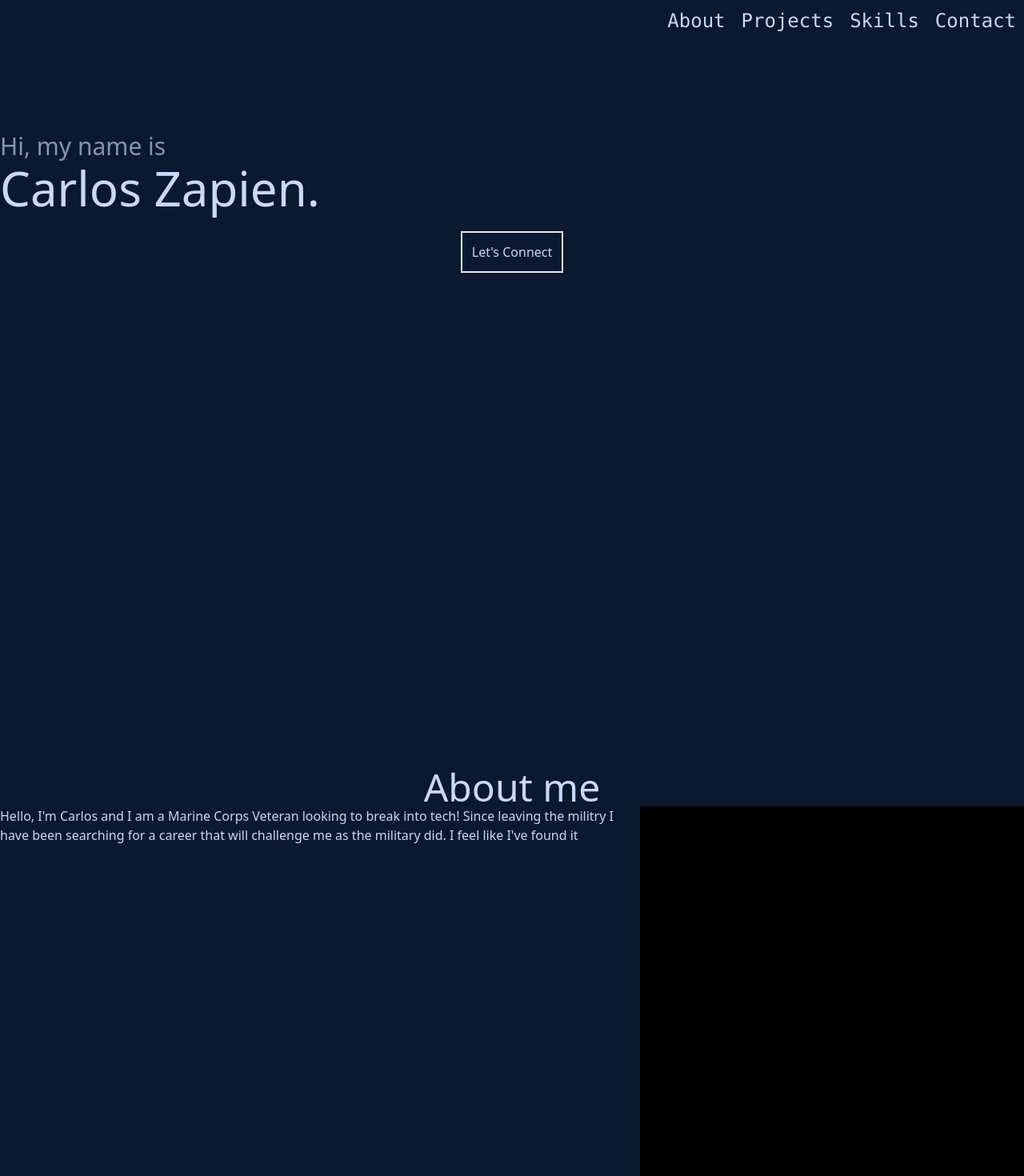
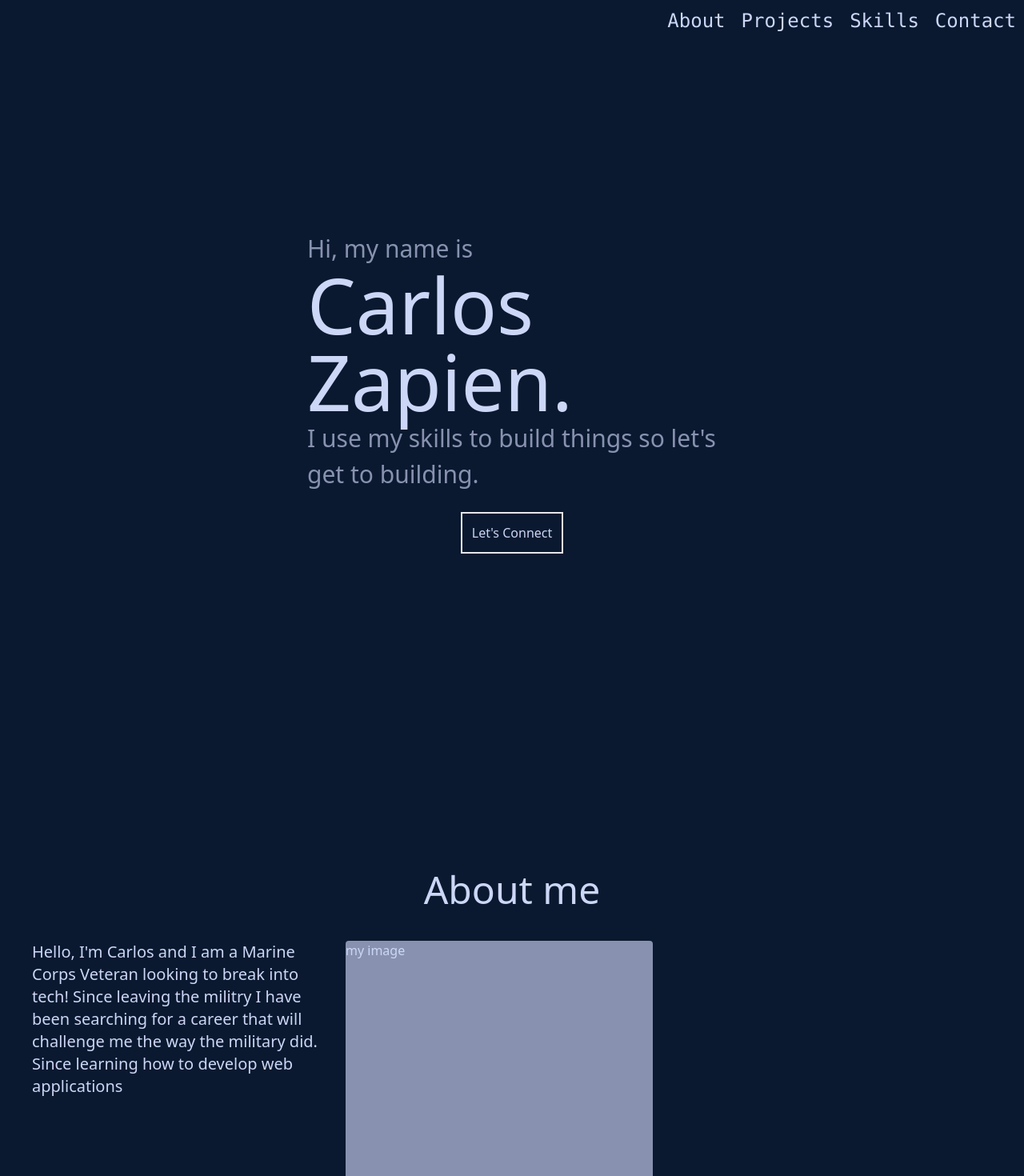
Before and after one commit to cgzapien/carloszapien-portfolio, a React (Create React App) app: page / in a window 1280 px wide. Shown: the top 1470 px of the page at 80% size. Built offline with nearby package versions, Linux system fonts and the light colour scheme.

Commit message:
styling updates

```diff
--- a/src/components/About.js
+++ b/src/components/About.js
@@ -5,9 +5,13 @@ const About = () => {
   return (
     <div id="about" className="h-screen">
       <h1 className="text-5xl text-center" id="aboutme">About me</h1>
-      <div className=" flex">
-        <p className=" ">Hello, I'm Carlos and I am a Marine Corps Veteran looking to break into tech! Since leaving the militry I have been searching for a career that will challenge me as the military did. I feel like I've found it  </p>
-        <div className=" bg-black bg-cover p-60 rounded-[4px]" id="image"></div>
+      <div className=" flex p-10 space-x-2">
+        <p className=" break-normal text-xl w-96">Hello, I'm Carlos and I am a Marine Corps Veteran looking to break into tech! Since leaving the militry I have been searching for a career that will challenge me the way the military did. Since learning how to develop web applications</p>
+        <div className=" bg-[#8892b0] h-80 w-96 rounded-[4px]" id="image">
+          <h1>
+            my image
+          </h1>
+        </div>
 
       </div>
     </div>
--- a/src/components/Contact.js
+++ b/src/components/Contact.js
@@ -12,10 +12,10 @@ export default function Contact(){
           Contact
         </h1>
       <ul className="flex justify-center">
-        <li><a href="https://www.linkedin.com/in/carlos-zapien/" target="_blank"rel="noreferrer"><FontAwesomeIcon icon={faLinkedin} size="4x" className="hover:text-[#8892b0] p-[10px]" /></a></li>
-        <li><a href="mailto:zapiencg@gmail.com"><FontAwesomeIcon icon={faPaperPlane} size="4x" className="hover:text-[#8892b0] p-[10px]" /></a></li>
-        <li><a href="https://github.com/cgzapien" target="_blank"rel="noreferrer"><FontAwesomeIcon icon={faGithub} size="4x" className="hover:text-[#8892b0] p-[10px]" /></a></li>
-        <li><a href="https://docs.google.com/document/d/1ec7zxD2KeokhuIRpxt4B-pDIcrtzM137eFhyLociD6w/edit?usp=sharing" target="_blank" rel="noreferrer"><FontAwesomeIcon icon={faGoogle} size="4x" className="hover:text-[#8892b0] p-[10px]" /></a></li>
+        <li><a href="https://www.linkedin.com/in/carlos-zapien/" target="_blank"rel="noreferrer"><FontAwesomeIcon icon={faLinkedin} size="4x" className="hover:text-[#64ffda] p-[10px]" /></a></li>
+        <li><a href="mailto:zapiencg@gmail.com"><FontAwesomeIcon icon={faPaperPlane} size="4x" className="hover:text-[#64ffda] p-[10px]" /></a></li>
+        <li><a href="https://github.com/cgzapien" target="_blank"rel="noreferrer"><FontAwesomeIcon icon={faGithub} size="4x" className="hover:text-[#64ffda] p-[10px]" /></a></li>
+        <li><a href="https://docs.google.com/document/d/1ec7zxD2KeokhuIRpxt4B-pDIcrtzM137eFhyLociD6w/edit?usp=sharing" target="_blank" rel="noreferrer"><FontAwesomeIcon icon={faGoogle} size="4x" className="hover:text-[#64ffda] p-[10px]" /></a></li>
       </ul>
     </div>
   )
--- a/src/components/Footer.js
+++ b/src/components/Footer.js
@@ -4,7 +4,7 @@ export default function Footer(){
   return (
     <div id="footer" className="p-[20px] font-mono">
       <p className="text-center">Designed using React &#38; Tailwind CSS</p>
-      <p className="text-center">Built by Carlos Zapien</p>
+      <p className="text-center">Built by Carlos Zapien &#174; 2022</p>
     </div>
   )
 }
--- a/src/components/Main.js
+++ b/src/components/Main.js
@@ -3,13 +3,13 @@ import React from "react";
 export default function Main(){
   return (
     <div className=" h-screen text-center">
-      <div className=" text-left m-auto">
+      <div className=" text-left w-fit" id="heading">
         <h1 className="text-[#8892b0] text-[30px]">Hi, my name is</h1>
-        <h1 className="text-6xl">Carlos Zapien.</h1>
-
+        <h1 className="text-8xl">Carlos Zapien.</h1>
+        <h1 className="text-[#8892b0] text-[30px] break-normal">I use my skills to build things so let's get to building.</h1>
       </div>
       <br/>
-      <button className=" border-2 p-3 hover:text-[#64ffda] hover:border-[#64ffda]"><a href="mailto:zapiencg@gmail.com">Let's Connect</a></button>
+      <a href="mailto:zapiencg@gmail.com"><button className=" border-2 p-3 hover:text-[#64ffda] hover:border-[#64ffda]">Let's Connect</button></a>
     </div>
   )
 }
--- a/src/components/Navbar.js
+++ b/src/components/Navbar.js
@@ -12,7 +12,7 @@ const NavBar = () => {
         to="about"
         spy={true}
         smooth={true}
-        offset={0}
+        offset={-15}
         duration= {500}
       >
         About
@@ -23,7 +23,7 @@ const NavBar = () => {
         to="projects"
         spy={true}
         smooth={true}
-        offset={0}
+        offset={-15}
         duration= {500}
       >
         Projects
@@ -34,7 +34,7 @@ const NavBar = () => {
         to="skills"
         spy={true}
         smooth={true}
-        offset={0}
+        offset={-15}
         duration= {500}
       >
         Skills
@@ -45,7 +45,7 @@ const NavBar = () => {
         to="contact"
         spy={true}
         smooth={true}
-        offset={0}
+        offset={-15}
         duration= {500}
       >
         Contact
--- a/src/components/ProjectOne.js
+++ b/src/components/ProjectOne.js
@@ -22,8 +22,8 @@ export default function ProjectOne() {
           <li className=" p-[5px]">CSS</li>
         </ul>
         <div>
-          <a className=" p-[5px]  hover:text-[#64ffda]" href="https://github.com/cgzapien" target="_blank" rel="noreferrer"><FontAwesomeIcon size="lg" icon={faGithub} /></a>
-          <a className=" p-[5px]" href="https://github.com/cgzapien" target="_blank" rel="noreferrer"><FontAwesomeIcon size="lg" icon={faFile}/></a>
+          <a className=" p-[5px] hover:text-[#64ffda]" href="https://github.com/cgzapien" target="_blank" rel="noreferrer"><FontAwesomeIcon size="lg" icon={faGithub} /></a>
+          <a className=" p-[5px] hover:text-[#64ffda]" href="https://github.com/cgzapien" target="_blank" rel="noreferrer"><FontAwesomeIcon size="lg" icon={faFile}/></a>
         </div>
       </div>
     </div>
--- a/src/components/ProjectThree.js
+++ b/src/components/ProjectThree.js
@@ -22,8 +22,8 @@ export default function ProjectThree() {
           <li className=" p-[5px]">CSS</li>
         </ul>
         <div>
-          <a className=" p-[5px]" href="https://github.com/cgzapien" target="_blank" rel="noreferrer"><FontAwesomeIcon size="lg" icon={faGithub} /></a>
-          <a className=" p-[5px]" href="https://github.com/cgzapien" target="_blank" rel="noreferrer"><FontAwesomeIcon size="lg" icon={faFile}/></a>
+          <a className=" p-[5px] hover:text-[#64ffda]" href="https://github.com/cgzapien" target="_blank" rel="noreferrer"><FontAwesomeIcon size="lg" icon={faGithub} /></a>
+          <a className=" p-[5px] hover:text-[#64ffda]" href="https://github.com/cgzapien" target="_blank" rel="noreferrer"><FontAwesomeIcon size="lg" icon={faFile}/></a>
         </div>
       </div>
     </div>
--- a/src/components/ProjectTwo.js
+++ b/src/components/ProjectTwo.js
@@ -21,8 +21,8 @@ export default function ProjectTwo() {
           <li className=" p-[5px]">Tailwind</li>
         </ul>
         <div>
-          <a className=" p-[5px]" href="https://github.com/cgzapien"><FontAwesomeIcon size="lg" icon={faGithub} /></a>
-          <a className=" p-[5px]" href="https://github.com/cgzapien"><FontAwesomeIcon size="lg" icon={faFile}/></a>
+          <a className=" p-[5px] hover:text-[#64ffda]" href="https://github.com/cgzapien"><FontAwesomeIcon size="lg" icon={faGithub} /></a>
+          <a className=" p-[5px] hover:text-[#64ffda]" href="https://github.com/cgzapien"><FontAwesomeIcon size="lg" icon={faFile}/></a>
         </div>
       </div>
       <div className=" w-fit m-0" id="projectimage">
--- a/src/components/Skills.js
+++ b/src/components/Skills.js
@@ -10,7 +10,7 @@ export default function Skills(){
        <h1 style={{fontSize: "50px", textAlign: "center"}}>
           Skills I've Learned
       </h1>
-      <div className="flex justify-evenly p-5">
+      <div className="flex justify-evenly p-7">
         <div className="">
           <h1 className="display: relative text-3xl">Languages</h1>
           <ul className="w-80 list-disc list-outside">
--- a/src/index.css
+++ b/src/index.css
@@ -16,3 +16,6 @@ body {
   background-color: white;
   height: 1px;
 } */
+#heading {
+  margin: 10% 30% 1px;
+}
```
